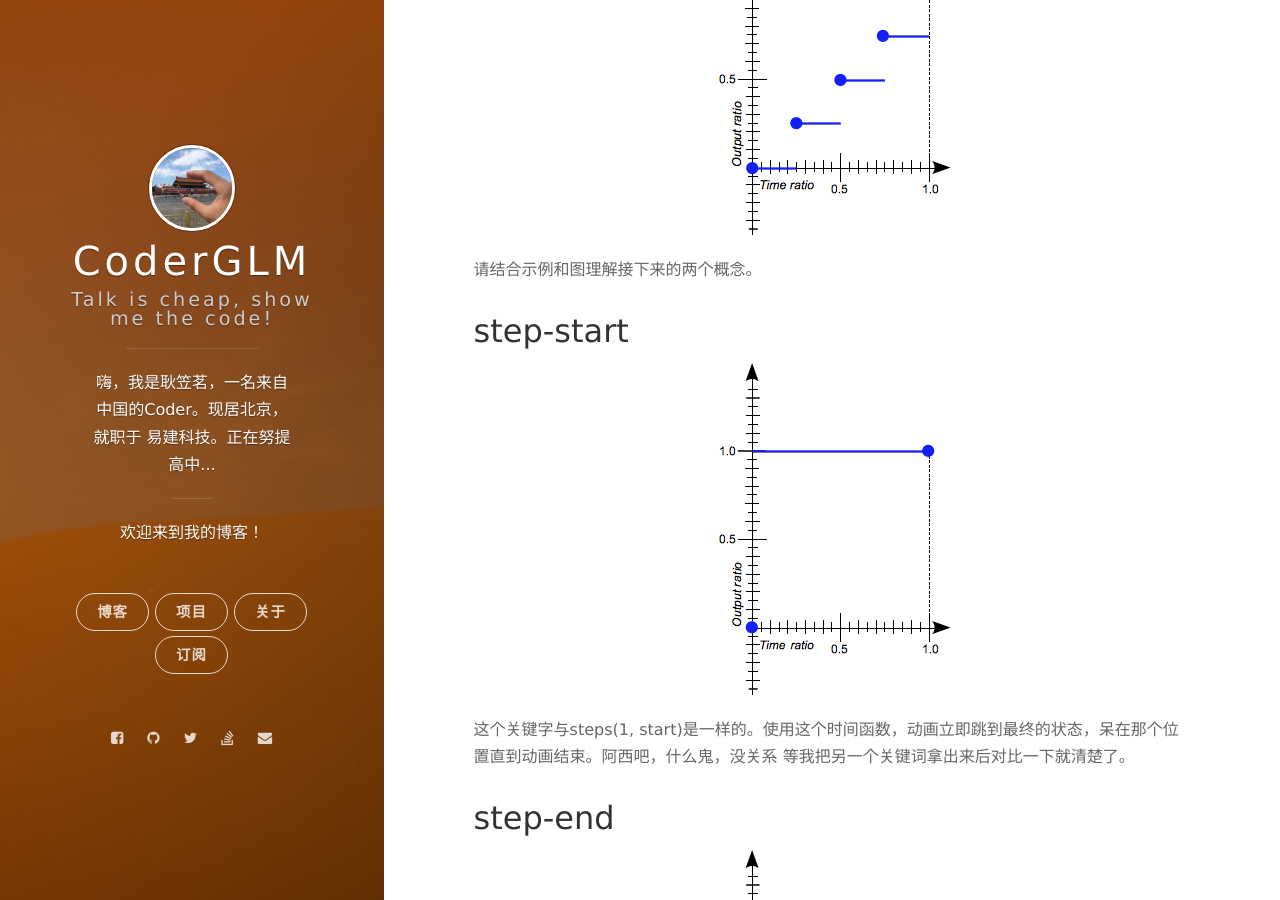
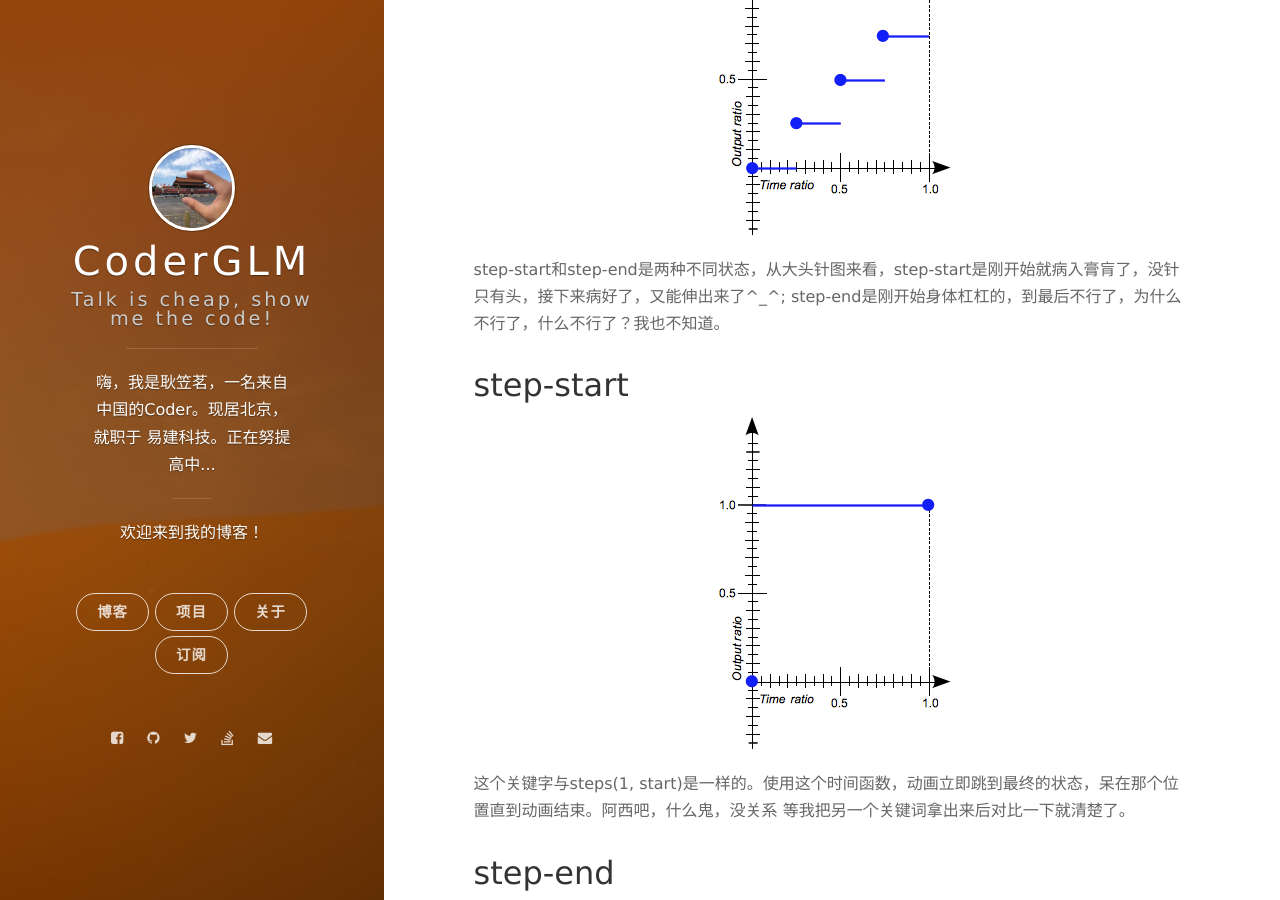
Before and after one commit to CoderLim/jekyll-based-blog, a Jekyll site: the page built from _posts/2016-11-09-css3-timing-function-steps.markdown, in a window 1280 px wide and 900 px high, scrolled down 2092 px. Built offline with Jekyll 4.4.1, drawn with Linux system fonts in a browser that asks for light colours; nearby versions of some CDN libraries; comment, search, counter and statistics services are not loaded; some of the changed text lies outside the part shown.

Commit message:
Update _posts/2016-11-09-css3-timing-function-steps.markdown

````diff
--- a/_posts/2016-11-09-css3-timing-function-steps.markdown
+++ b/_posts/2016-11-09-css3-timing-function-steps.markdown
@@ -66,7 +66,9 @@
 ![steps(4,end)]({{ site.imageurl }}/assets/images/2016/steps(4,end).png)
 
 
-请结合示例和图理解接下来的两个概念。
+
+step-start和step-end是两种不同状态，从大头针图来看，step-start是刚开始就病入膏肓了，没针只有头，接下来病好了，又能伸出来了^_^;
+step-end是刚开始身体杠杠的，到最后不行了，为什么不行了，什么不行了？我也不知道。
 
 ## step-start
 
@@ -101,7 +103,11 @@
     }
 
 ```
-首先从数学归纳法的角度来看看规律：
+
+虽然step-XXX都是一步到位（numbers_of_step＝1），也就是只有一个大头针，但是有四帧动画，
+实际上主要还是用到了方向这个参数。
+
+从数学归纳法的角度来看看规律：
 
 step-start：
 
@@ -117,6 +123,8 @@
 3. 3s是25%和50%样式的叠加，所以隐藏了顶部和右边；
 4. 4s是25%，50%，75%样式的叠加，所以只有左边显示。
 
+请从方向的角度来理解上面的规律。
+
 ## 结语
 
 balabala最重要的就是最后的对比啊，对比才能更好的理解，不然根据文档实在是有点头疼，如果哪位大虾有更好的理解角度，欢迎留言。
````
